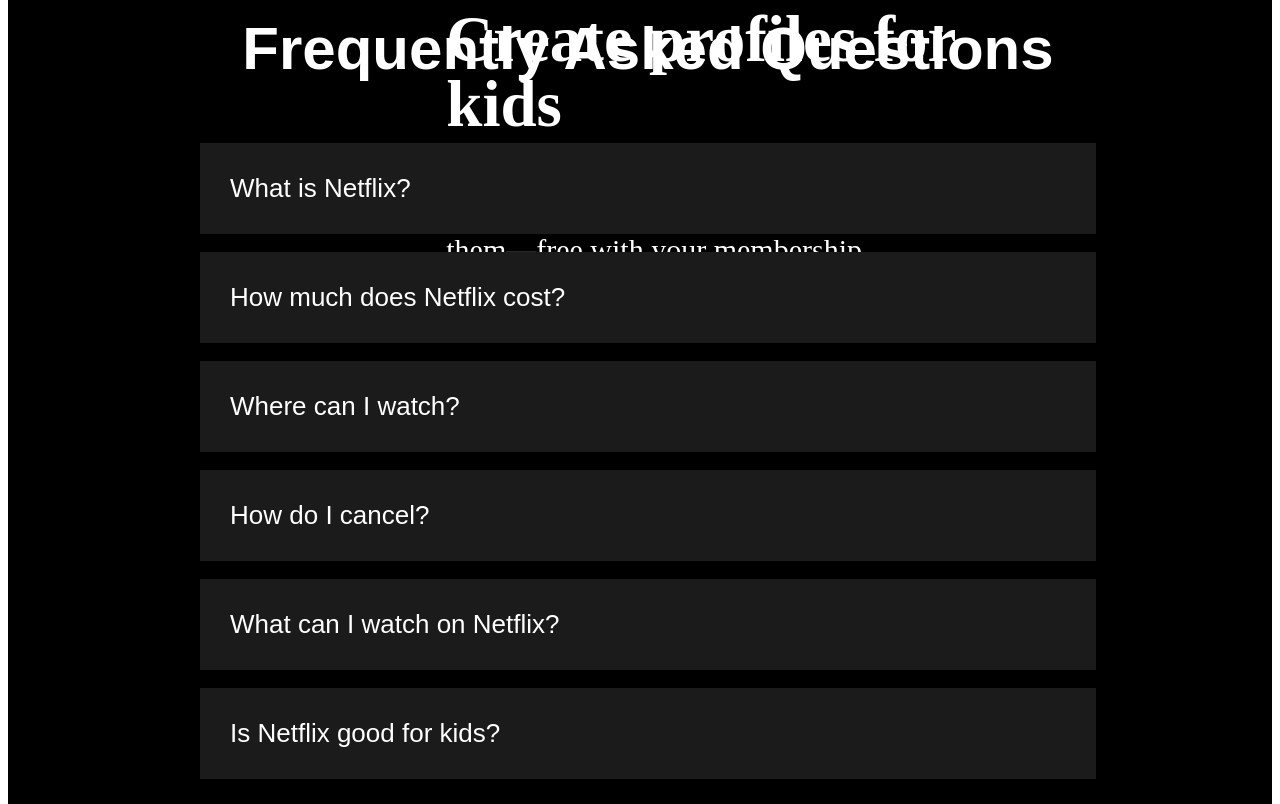
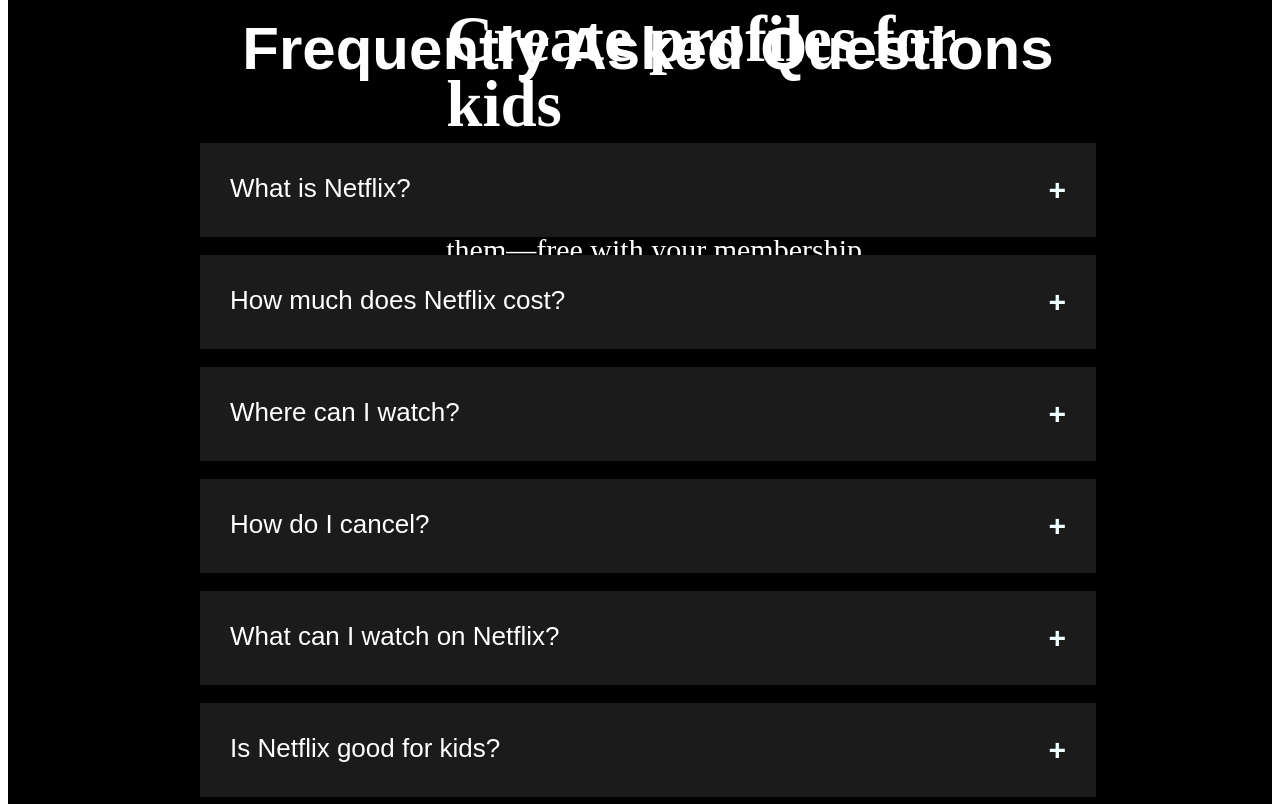
Before and after one commit to kiran-brainy/BharatInt-Internship, a plain HTML site: page Netflix/Home.html in a window 1280 px wide. Shown: the part 3476-4280 px from the top of the page. Drawn offline with Linux system fonts and the light colour scheme.

Commit message:
+ symbol

```diff
--- a/Netflix/Home.html
+++ b/Netflix/Home.html
@@ -81,7 +81,7 @@
         <div id="faq">
              <p>Frequently Asked Questions</p>
                 <div class="ques">
-                    <button type="button" class="collapsible">What is Netflix?</button>
+                    <button type="button" class="collapsible">What is Netflix?<span id="icon">&#43</span></button>
                     <div class="content">
                         <p>Netflix is a streaming service that offers a wide variety of award-winning TV shows, movies, anime, documentaries and more – on thousands of internet-connected devices.
                         </p>
@@ -90,34 +90,34 @@
                     </div>
                 </div><br>
                   <div id="ques1">
-                        <button type="button" class="collapsible">How much does Netflix cost?</button>
+                        <button type="button" class="collapsible">How much does Netflix cost?<span id="icon">&#43</span></button>
                         <div class="content">
                             <p>Watch Netflix on your smartphone, tablet, Smart TV, laptop, or streaming device, all for one fixed monthly fee. Plans range from ₹ 149 to ₹ 649 a month. No extra costs, no contracts.</p>
                          </div>
                   </div><br>
                   <div id="ques2">
-                        <button type="button" class="collapsible">Where can I watch?</button>
+                        <button type="button" class="collapsible" >Where can I watch?<span id="icon">&#43</span></button>
                         <div class="content">
                             <p>Watch anywhere, anytime. Sign in with your Netflix account to watch instantly on the web at netflix.com from your personal computer or on any internet-connected device that offers the Netflix app, including smart TVs, smartphones, tablets, streaming media players and game consoles.</p>
                             <p>You can also download your favourite shows with the iOS, Android, or Windows 10 app. Use downloads to watch while you're on the go and without an internet connection. Take Netflix with you anywhere.</p>
                         </div>
                     </div><br>
                 <div id="ques3">
-                    <button type="button" class="collapsible">How do I cancel?</button>
+                    <button type="button" class="collapsible">How do I cancel?<span id="icon">&#43</span></button>
                         <div class="content">
                             <p> Netflix is flexible. There are no annoying contracts and no commitments. You can easily cancel your account online in two clicks. There are no cancellation fees – start or stop your account anytime.
                             </p>
                         </div>
                 </div><br>
                 <div id="ques4">
-                    <button type="button" class="collapsible">What can I watch on Netflix?</button>
+                    <button type="button" class="collapsible">What can I watch on Netflix?<span id="icon">&#43</span></button>
                         <div class="content">
                             <p> Netflix has an extensive library of feature films, documentaries, TV shows, anime, award-winning Netflix originals, and more. Watch as much as you want, anytime you want.
                             </p>
                         </div>
                 </div><br>
                 <div id="ques4">
-                    <button type="button" class="collapsible">Is Netflix good for kids?</button>
+                    <button type="button" class="collapsible" &#43;>Is Netflix good for kids?<span id="icon">&#43</span></button>
                         <div class="content">
                             <p>The Netflix Kids experience is included in your membership to give parents control while kids enjoy family-friendly TV shows and films in their own space.</p>
                             <p>Kids profiles come with PIN-protected parental controls that let you restrict the maturity rating of content kids can watch and block specific titles you don’t want kids to see.</p>
@@ -179,10 +179,9 @@
     </div>
         <script>
          var coll = document.getElementsByClassName("collapsible");
-var i;
-
-for (i = 0; i < coll.length; i++) {
-  coll[i].addEventListener("click", function() {
+        var i;
+        for (i = 0; i < coll.length; i++) {
+    coll[i].addEventListener("click", function() {
     this.classList.toggle("active");
     var content = this.nextElementSibling;
     if (content.style.display === "block") {
--- a/Netflix/style.css
+++ b/Netflix/style.css
@@ -311,7 +311,6 @@
     width: 70%;
     font-family: Arial, Helvetica, sans-serif;
     padding: 30px;
-
   }
 
  #faq .collapsible:hover {
@@ -384,7 +383,7 @@
     border-color: transparent;
 }
  #footer{
-    height: 600px;
+    height: auto;
     width: 99%;
     position: absolute;
     top:4510px ;
@@ -422,6 +421,12 @@
 }
 .col-1,.col-2,.col-3,.col-4{
     height: 591px;
-    width: 25%;
+    width: 20%;
     margin-left: 5px;
 }
+#icon{
+    color: azure;
+    font-size:30px;
+    font-weight: bolder;
+    float:right
+}
```
Also changed, not shown: Netflix/base.txt (deleted).
